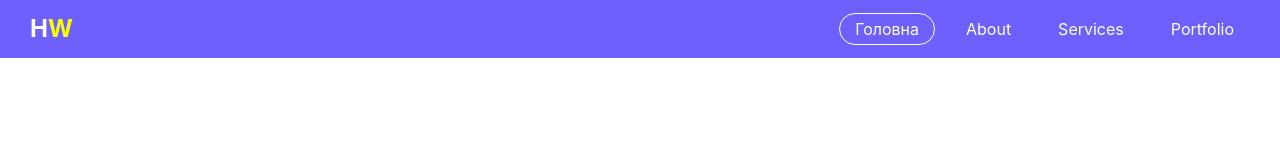
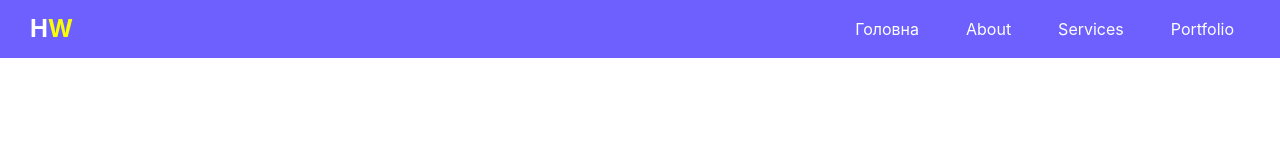
Before and after one commit to niagara1982/Simple_Route, a React (Create React App) app: page / in a window 1280 px wide. Shown: the top 160 px of the page. Built offline with nearby package versions, Linux system fonts and the light colour scheme.

Commit message:
Configure React app for deployment to GitHub Pages

```diff
--- a/src/components/Header/Navigation.jsx
+++ b/src/components/Header/Navigation.jsx
@@ -16,13 +16,13 @@ function Navigation() {
       <nav className='nav' role='navigation'>
         <ul className={open ? 'visible' : ''}>
           <li>
-            <Link to='/Simple_Route' className={`navLink ${location.pathname === '/' ? 'active' : ''}`}>Головна</Link>
+            <Link to='/Simple_Route' className={`navLink ${location.pathname === '/Simple_Route' ? 'active' : ''}`}>Головна</Link>
           </li>
           <li>
             <Link
               to='/Simple_Route/about'
               className={`navLink ${
-                            location.pathname === '/about' ? 'active' : ''
+                            location.pathname === '/Simple_Route/about' ? 'active' : ''
               }`}
             >
                             About
@@ -32,7 +32,7 @@ function Navigation() {
             <Link
               to='/Simple_Route/services'
               className={`navLink ${
-              location.pathname === '/services' ? 'active' : ''
+              location.pathname === '/Simple_Route/services' ? 'active' : ''
               }`}
             >
                             Services
@@ -42,7 +42,7 @@ function Navigation() {
             <Link
               to='/Simple_Route/portfolio'
               className={`navLink ${
-              location.pathname === '/portfolio' ? 'active' : ''
+              location.pathname === '/Simple_Route/portfolio' ? 'active' : ''
               }`}
             >
                             Portfolio
```
